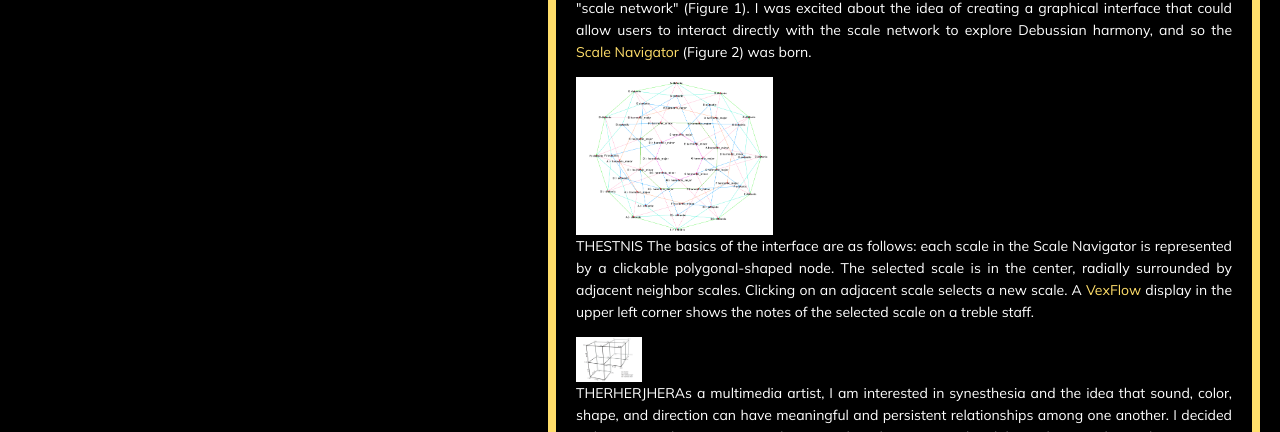
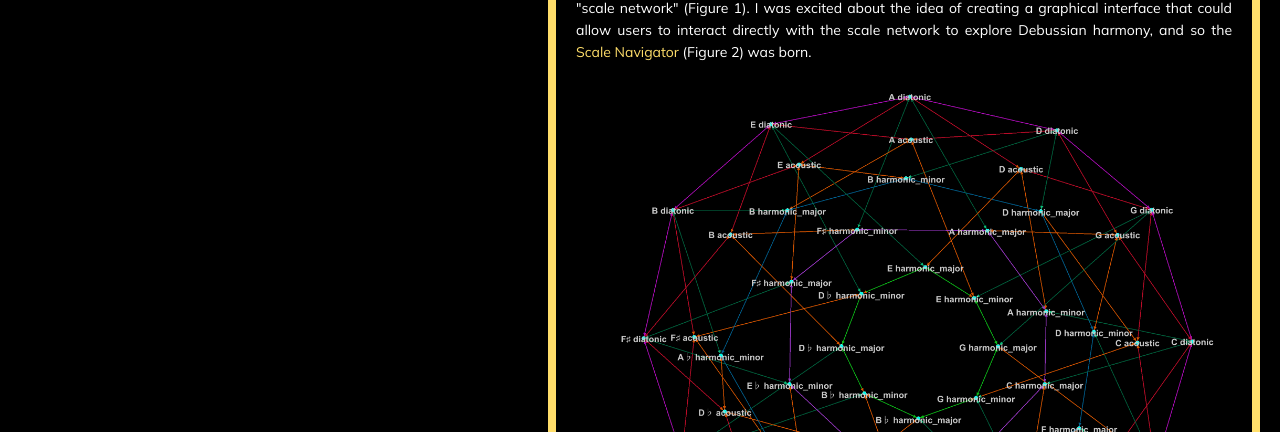
Before and after one commit to MaxFishman/scale-navigator-dashboard, a React (Create React App) app: page /about in a window 1280 px wide. Shown: the part 173-605 px from the top of the page. Built offline with nearby package versions, Linux system fonts and the light colour scheme.

Commit message:
update chords

```diff
--- a/src/App.scss
+++ b/src/App.scss
@@ -1,6 +1,11 @@
 @import "styles/_media.scss";
 @import "styles/_variables.scss";
 @import "styles/_fonts.scss";
+
+img {
+   -webkit-filter: invert(1);
+   filter: invert(1);
+   }
 
 body {
   font-family: arial, sans-serif;
--- a/src/components/Workspace/About/About.js
+++ b/src/components/Workspace/About/About.js
@@ -1,12 +1,12 @@
 import React from "react";
 import "./About.scss";
-import * as img from "./assets";
+
 
 import network from './assets/2dnetwork.png';
 import fifths from './assets/circleoffifths.png';
 import debussy from './assets/debussy_analysis.png';
 import pressingcircle from './assets/pressing_circle.png';
-import scales from './assets/scales.png';
+import scales from './assets/scales.svg';
 import intersects from './assets/seven_note_intersects.png';
 import lattice from './assets/seven_note_lattice.png';
 
@@ -32,10 +32,13 @@ export default class About extends React.Component {
             (Figure 2) was born.
           </p>
 
-          <img width="30%" src={network} alt="figure 1" />
+          <img width="100%" src={network} alt="figure 1" />
+          <img width="100%" src={debussy} alt="figure 1" />
+          <img width="100%" src={pressingcircle} alt="figure 1" />
+          <img width="100%" src={scales} alt="figure 1" />
+          <img width="100%" src={intersects} alt="figure 1" />
 
           <p>
-          THESTNIS
             The basics of the interface are as follows: each scale in the Scale
             Navigator is represented by a clickable polygonal-shaped node. The
             selected scale is in the center, radially surrounded by adjacent
@@ -45,10 +48,10 @@ export default class About extends React.Component {
             staff.
           </p>
 
-          <img width="10%" src={lattice} alt="" />
+          <img width="100%" src={lattice} alt="" />
 
           <p>
-            THERHERJHERAs a multimedia artist, I am interested in synesthesia and the idea
+            As a multimedia artist, I am interested in synesthesia and the idea
             that sound, color, shape, and direction can have meaningful and
             persistent relationships among one another. I decided to keep
             synesthesia in my mind as a guiding design principle while working
@@ -92,7 +95,7 @@ export default class About extends React.Component {
             movement (Figure 3):
           </p>
 
-          <img width="60%" src={fifths} alt="" />
+          <img width="100%" src={fifths} alt="" />
 
           <p>
             Boyd did not give instructions for the case of root movement by
--- a/src/components/Workspace/About/About.scss
+++ b/src/components/Workspace/About/About.scss
@@ -27,3 +27,22 @@ article > p {
   width: 100%;
   height: 100%;
 }
+
+a:link {
+  color: #FFDE6A;
+}
+
+/* visited link */
+a:visited {
+  color: #FFDE6A;
+}
+
+/* mouse over link */
+a:hover {
+  color: #F7CC2F;
+}
+
+/* selected link */
+a:active {
+  color: #FFDE6A;
+}
--- a/src/components/Workspace/About/assets/index.js
+++ b/src/components/Workspace/About/assets/index.js
@@ -2,6 +2,6 @@ export const network = require('./2dnetwork.png');
 export const fifths = require('./circleoffifths.png');
 export const debussy = require('./debussy_analysis.png');
 export const pressingcircle = require('./pressing_circle.png');
-export const scales = require('./scales.png');
+export const scales = require('./scales.svg');
 export const intersects = require('./seven_note_intersects.png');
 export const lattice = require('./seven_note_lattice.png');
--- a/src/components/Workspace/Chords/Chords.scss
+++ b/src/components/Workspace/Chords/Chords.scss
@@ -2,24 +2,7 @@
 @import "styles/_media.scss";
 
 
-a:link {
-  color: #FFDE6A;
-}
 
-/* visited link */
-a:visited {
-  color: #F616F7;
-}
-
-/* mouse over link */
-a:hover {
-  color: #F7CC2F;
-}
-
-/* selected link */
-a:active {
-  color: #48F7DC;
-}
 
 h3{
 	color: white;
```
Also changed, not shown: src/components/Workspace/About/assets/scales.png (deleted), src/components/Workspace/About/assets/scales.svg (added).
